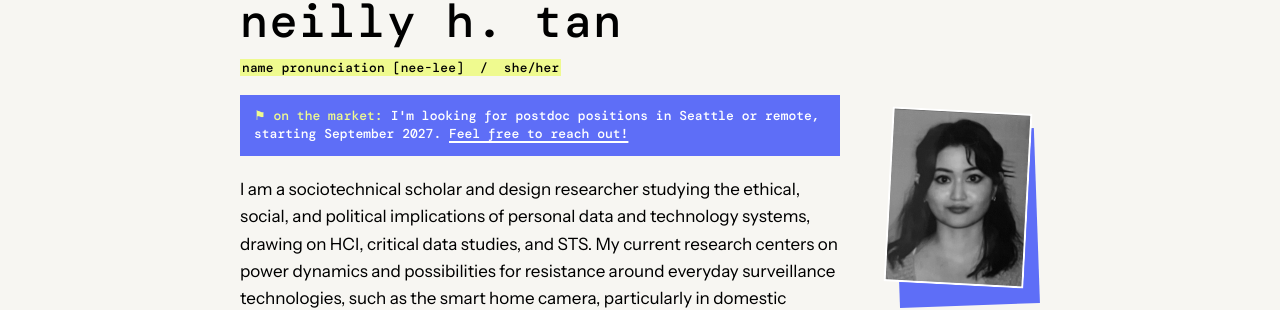
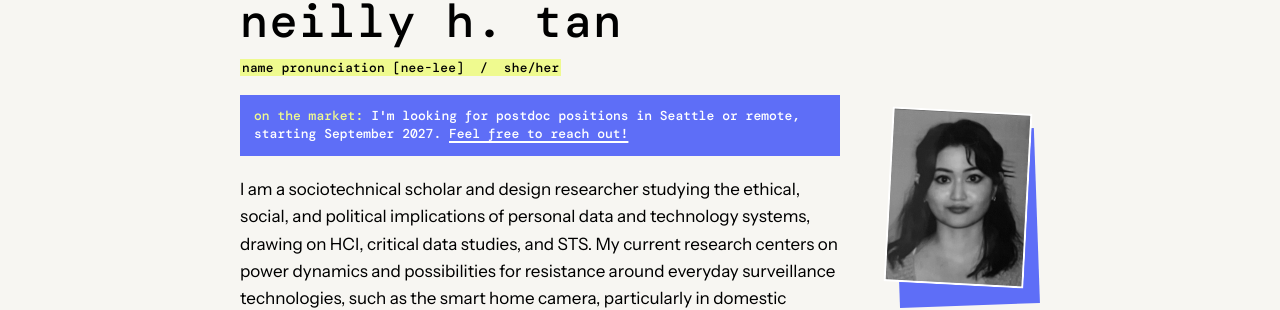
Before and after one commit to neillytan/neillytan.github.io, a Jekyll site: the page built from index.html, in a window 1280 px wide. Shown: the part 120-430 px from the top of the page. Built offline with Jekyll 4.4.1, drawn with Linux system fonts in a browser that asks for light colours; some web fonts are replaced.

Commit message:
Postdoc notice: remove icon
Co-Authored-By: Claude Opus 5.5 <noreply@anthropic.com>

```diff
--- a/assets/css/style.css
+++ b/assets/css/style.css
@@ -94,7 +94,6 @@ p { margin: 0 0 1rem; }
 .job-note { margin: 2px 0 20px; padding: 12px 14px; background: var(--accent); color: #fff; font-family: var(--heading-font); font-size: 13px; line-height: 1.45; }
 .job-note a { color: #fff; text-decoration-color: #fff; }
 .job-note a:hover { background: var(--highlight); color: var(--text); text-decoration-color: var(--text); }
-.job-icon { margin-right: 0.6em; }
 .job-label { margin-right: 8px; color: var(--highlight); }
 
 /* contact */
--- a/index.html
+++ b/index.html
@@ -8,7 +8,7 @@ page_class: home
     <h1>neilly h. tan</h1>
     <p class="pronouns"><mark>name pronunciation [nee-lee] &nbsp;/&nbsp; she/her</mark></p>
 
-    <p class="job-note"><span class="job-label"><span class="job-icon" aria-hidden="true">⚑</span>on the market:</span>I'm looking for postdoc positions in Seattle or remote, starting September 2027. <a href="&#109;&#97;&#105;&#108;&#116;&#111;&#58;&#110;&#104;&#116;&#97;&#110;&#64;&#117;&#119;&#46;&#101;&#100;&#117;">Feel free to reach out!</a></p>
+    <p class="job-note"><span class="job-label">on the market:</span>I'm looking for postdoc positions in Seattle or remote, starting September 2027. <a href="&#109;&#97;&#105;&#108;&#116;&#111;&#58;&#110;&#104;&#116;&#97;&#110;&#64;&#117;&#119;&#46;&#101;&#100;&#117;">Feel free to reach out!</a></p>
 
     <p>I am a sociotechnical scholar and design researcher studying the ethical, social, and political implications of personal data and technology systems, drawing on HCI, critical data studies, and STS. My current research centers on power dynamics and possibilities for resistance around everyday surveillance technologies, such as the smart home camera, particularly in domestic care work.</p>
 
```
